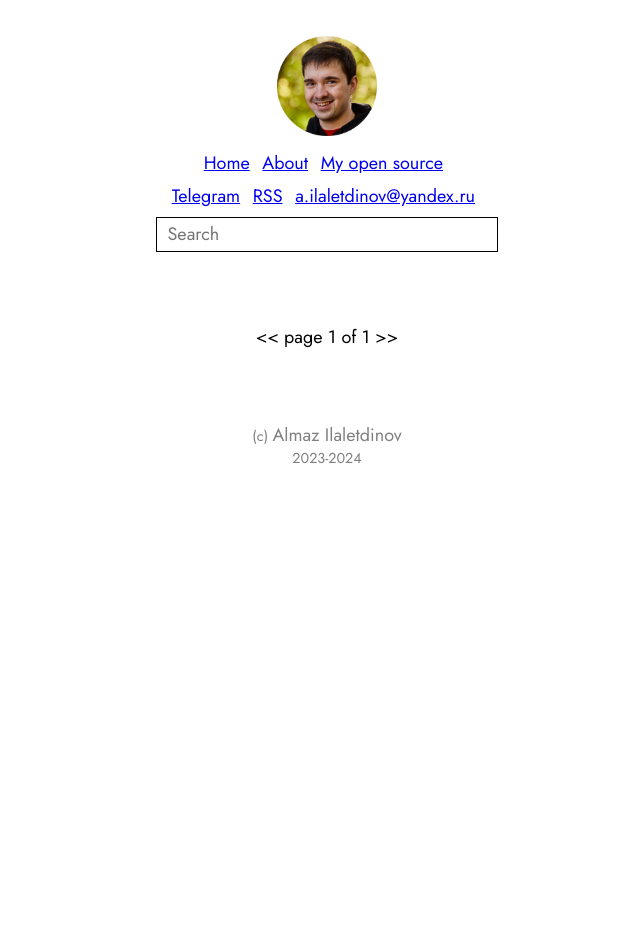
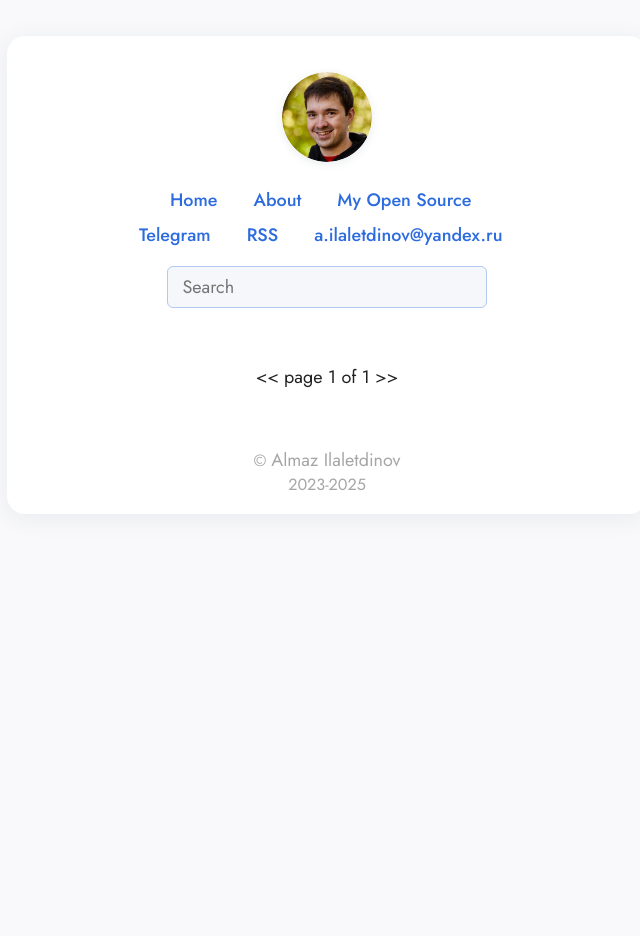
Before and after one commit to blablatdinov/blog, a Jekyll site: the page built from index.html, in a window 1280 px wide. Shown: the whole page, without its empty margins (313-953 px from the left). Built offline with Jekyll 4.4.1, drawn with Linux system fonts in a browser that asks for light colours; the list of posts is cut into pages by our own code; before the commit the page ends 900 px from its top, so only the background shows below that.

Commit message:
Update style

```diff
--- a/_layouts/default.html
+++ b/_layouts/default.html
@@ -15,37 +15,40 @@
   </head>
   <body>
     <section>
-      <header>
+      <header role="banner">
         <a href="/about.html">
-          <img src="/images/my_photo.png" class="photo" alt="tomato" itemprop="image"/>
+          <img src="/images/my_photo.png" class="photo" alt="My photo" itemprop="image"/>
         </a>
-        <nav>
+        <nav aria-label="Main navigation">
           <ul>
             <li><a href="/">Home</a></li>
             <li><a href="/about.html">About</a></li>
-            <li><a href="/my-open-source.html">My open source</a></li>
+            <li><a href="/my-open-source.html">My Open Source</a></li>
           </ul>
         </nav>
-        <nav>
+        <div style="height: 0.5em;"></div>
+        <nav aria-label="Contacts">
           <ul>
             <li><a href="https://t.me/ilaletdinov">Telegram</a></li>
             <li><a href="{{ "/rss.xml" | prepend: site.baseurl }}">RSS</a></li>
             <li><a href="mailto:a.ilaletdinov@yandex.ru">a.ilaletdinov@yandex.ru</a></li>
           </ul>
         </nav>
-        <form method="get" action="https://www.google.com/search">
+        <form method="get" action="https://www.google.com/search" aria-label="Search">
           <input name="sitesearch" value="ilaletdinov.ru" type="hidden"/>
           <input type="text" name="q" placeholder="Search" autocomplete="off" size="30"/>
         </form>
       </header>
-      {{ content }}
-      <footer>
-        (c)
+      <main id="content" tabindex="-1">
+        {{ content }}
+      </main>
+      <footer role="contentinfo">
+        &copy;
         <span itemscope="" itemtype="http://schema.org/Person">
           <span itemprop="name">Almaz Ilaletdinov</span>
         </span>
         <br/>
-        2023-2024
+        2023-2025
       </footer>
     </section>
     <!-- Yandex.Metrika counter -->
--- a/css/main.scss
+++ b/css/main.scss
@@ -5,6 +5,10 @@
 @import url('https://fonts.googleapis.com/css2?family=Jost:ital,wght@0,100..900;1,100..900&display=swap');
 
 $black: #000;
+$primary: #2d6cdf;
+$background: #f9f9fb;
+$text: #222;
+$accent: #ff5a36;
 
 %gray { color: lighten($black, 50); }
 
@@ -24,74 +28,109 @@
 }
 
 body {
-  padding: 2em;
+  background: $background;
+  color: $text;
+  padding: 0;
+  min-height: 100vh;
 }
 
 section {
-  margin-left: auto;
-  margin-right: auto;
+  background: #fff;
+  border-radius: 18px;
+  box-shadow: 0 4px 24px rgba(44, 62, 80, 0.08);
+  margin: 2em auto;
   max-width: 100%;
   width: 640px;
+  padding: 2em 2em 1em 2em;
 }
 
 header {
   @extend %center;
+  margin-bottom: 2em;
 
-  input {
-    border: 1px solid $black;
-    max-width: 100%;
-    padding: .2em .6em;
+  .photo {
+    border-radius: 50%;
+    box-shadow: 0 2px 8px rgba(44, 62, 80, 0.10);
+    height: 90px;
+    width: 90px;
+    margin-bottom: 1em;
   }
 
-  .photo {
-    height: 100px;
-    width: 100px;
+  nav ul li {
+    display: inline-block;
+    margin: 0 0.7em 0 0;
   }
 
-  form,
-  nav {
-    margin: .4em 0;
+  nav ul li a {
+    color: $primary;
+    text-decoration: none;
+    font-weight: 500;
+    padding: 0.2em 0.5em;
+    border-radius: 6px;
+    transition: background 0.2s, color 0.2s;
+    &:hover {
+      background: $primary;
+      color: #fff;
+    }
   }
 
-  ul li {
-    display: inline;
-    margin-right: .4em;
+  form {
+    margin-top: 1em;
+  }
+
+  input[type="text"] {
+    border: 1px solid lighten($primary, 30);
+    border-radius: 6px;
+    padding: .4em .8em;
+    font-size: 1em;
+    width: 100%;
+    max-width: 320px;
+    background: #f5f7fa;
+    transition: border 0.2s;
+    &:focus {
+      border: 1.5px solid $primary;
+      outline: none;
+    }
   }
 }
 
 article {
-  margin: 4em 0;
-
+  margin: 3em 0;
+  line-height: 1.7;
   h1 {
-    font-size: 1.8em;
-    font-weight: bold;
+    font-size: 2.1em;
+    font-weight: 700;
+    margin-bottom: 0.5em;
   }
-
   h2 {
     font-size: 1.4em;
-    font-weight: bold;
+    font-weight: 600;
+    margin-bottom: 0.4em;
   }
-
-  p,
-  h1,
-  h2,
-  h3,
-  ul,
-  ol {
-    margin-bottom: .5em;
-    margin-top: .5em;
+  p, h1, h2, h3, ul, ol {
+    margin-bottom: .7em;
+    margin-top: .7em;
   }
-
-  ul,
-  ol {
-    margin-left: 3em;
+  ul, ol {
+    margin-left: 2em;
   }
 }
 
 footer {
   @extend %gray;
   @extend %center;
-  font-size: .8em;
+  font-size: .9em;
+  margin-top: 2em;
+  opacity: 0.7;
+}
+
+a {
+  color: $accent;
+  text-decoration: underline;
+  transition: color 0.2s;
+  &:hover {
+    color: darken($accent, 10);
+  }
 }
 
 code {
@@ -104,3 +143,29 @@
 .disqus {
   margin: 4em 0;
 }
+
+// Responsive styles
+@media (max-width: 800px) {
+  section {
+    width: 98vw;
+    padding: 1em 0.5em 0.5em 0.5em;
+    border-radius: 0;
+    box-shadow: none;
+  }
+  header .photo {
+    height: 70px;
+    width: 70px;
+  }
+}
+
+@media (max-width: 500px) {
+  body {
+    font-size: 16px;
+  }
+  section {
+    padding: 0.5em 0.2em 0.2em 0.2em;
+  }
+  header nav ul li {
+    margin: 0 0.3em 0 0;
+  }
+}
```
Also changed, not shown: Taskfile.yml (added, +27 -0 lines), 2 other files.
